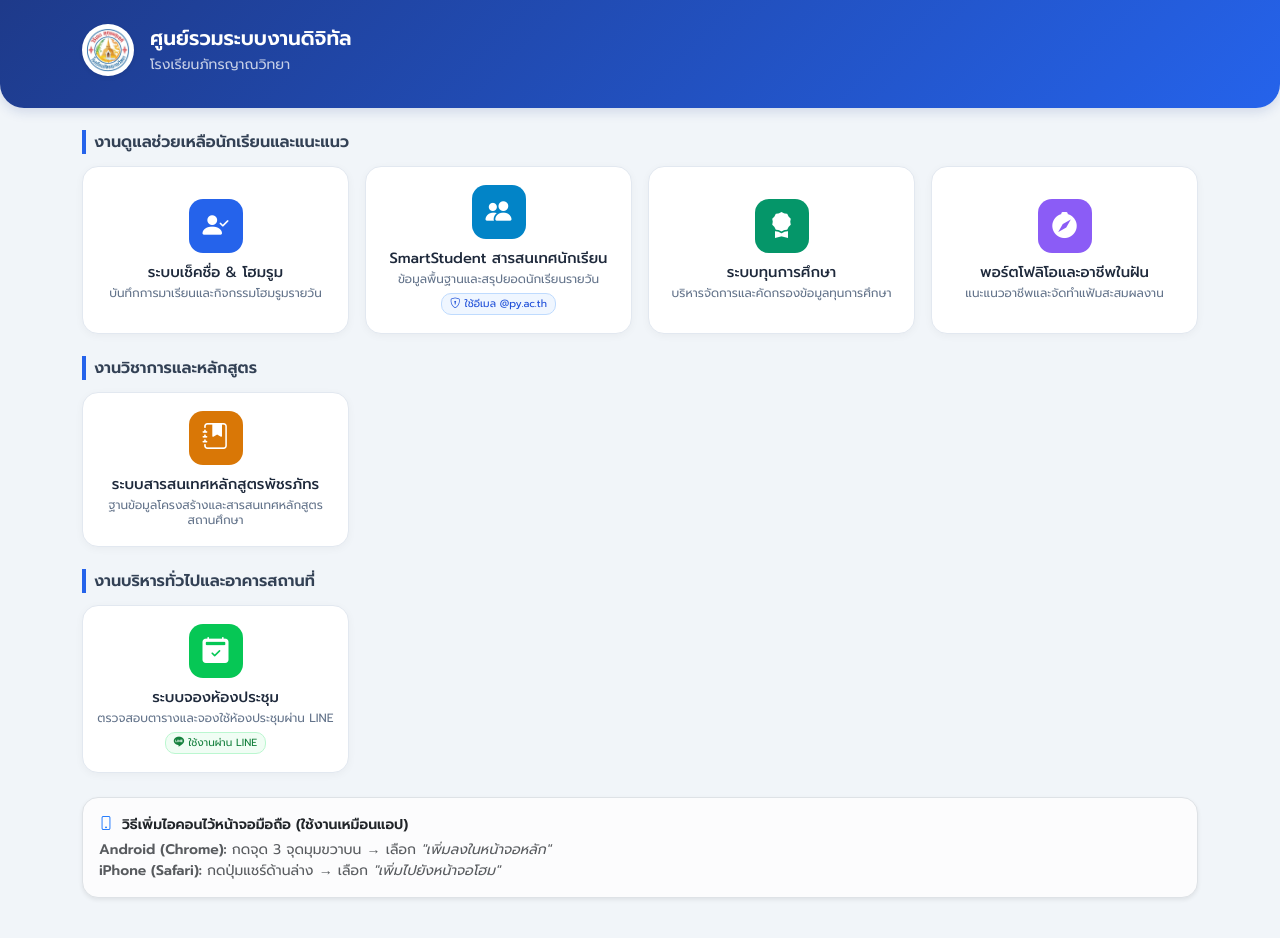
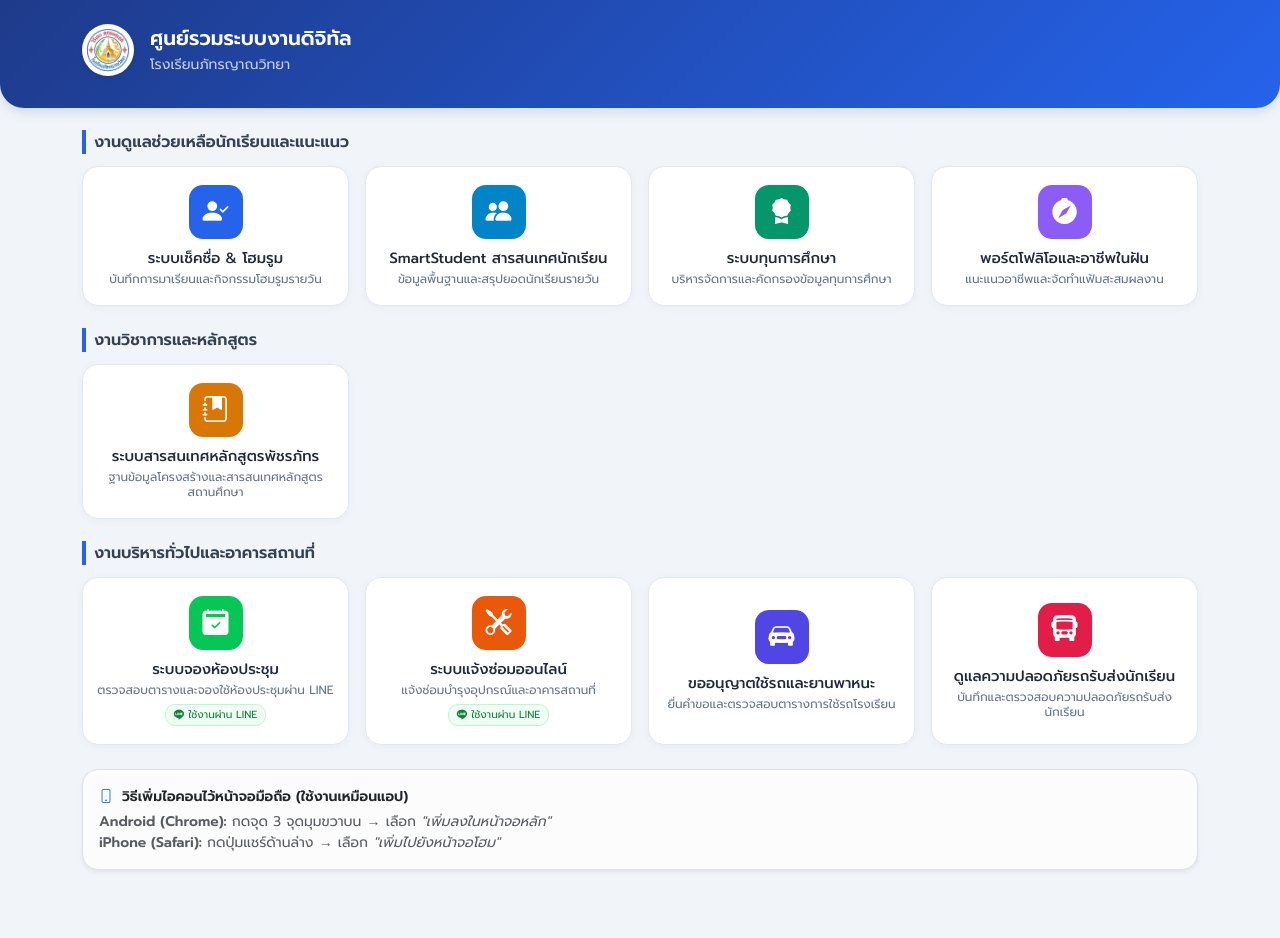
Before and after one commit to sarojboonyakan/py-portal, a plain HTML site: page index.html in a window 1280 px wide. Drawn offline with nearby package versions, Linux system fonts and the light colour scheme.

Commit message:
Update index.html

```diff
--- a/index.html
+++ b/index.html
@@ -79,15 +79,6 @@
       color: #64748b;
       line-height: 1.25;
     }
-    .badge-domain {
-      font-size: 0.65rem;
-      background-color: #eff6ff;
-      color: #1d4ed8;
-      border: 1px solid #bfdbfe;
-      padding: 2px 8px;
-      border-radius: 10px;
-      margin-top: 6px;
-    }
     .badge-line {
       font-size: 0.65rem;
       background-color: #f0fdf4;
@@ -136,7 +127,7 @@
 
   <script>
     // ==========================================
-    // ข้อมูลระบบงานทั้งหมดของโรงเรียนภัทรญาณวิทยา
+    // ข้อมูลระบบงานทั้งหมดของโรงเรียนภัทรญาณวิทยา (ครบ 9 ระบบ)
     // ==========================================
     const portalData = [
       {
@@ -154,9 +145,7 @@
             desc: "ข้อมูลพื้นฐานและสรุปยอดนักเรียนรายวัน",
             url: "https://script.google.com/a/macros/py.ac.th/s/AKfycbwcHyRpd9ri3CKWhNApMe8B5gkAmeHaUrP7_sCNAoAZldtnZfJAnsqO7OSCjqYsPZ5F/exec",
             icon: "bi-people-fill",
-            color: "#0284c7",
-            note: "ใช้อีเมล @py.ac.th",
-            noteType: "domain"
+            color: "#0284c7"
           },
           {
             title: "ระบบทุนการศึกษา",
@@ -197,6 +186,29 @@
             color: "#06c755",
             note: "ใช้งานผ่าน LINE",
             noteType: "line"
+          },
+          {
+            title: "ระบบแจ้งซ่อมออนไลน์",
+            desc: "แจ้งซ่อมบำรุงอุปกรณ์และอาคารสถานที่",
+            url: "https://line.me/R/ti/p/@364pbejc",
+            icon: "bi-tools",
+            color: "#ea580c",
+            note: "ใช้งานผ่าน LINE",
+            noteType: "line"
+          },
+          {
+            title: "ขออนุญาตใช้รถและยานพาหนะ",
+            desc: "ยื่นคำขอและตรวจสอบตารางการใช้รถโรงเรียน",
+            url: "https://pattarayan-vehicle-request.saran-phornphiriyani.chatgpt.site/",
+            icon: "bi-car-front-fill",
+            color: "#4f46e5"
+          },
+          {
+            title: "ดูแลความปลอดภัยรถรับส่งนักเรียน",
+            desc: "บันทึกและตรวจสอบความปลอดภัยรถรับส่งนักเรียน",
+            url: "https://script.google.com/macros/s/AKfycbxiGg2DFfiSm-CMjKvB-MQdQIIklDfdw_uxqiyrhvyXASchPLpocBITYuh54q3Fl8C-/exec",
+            icon: "bi-bus-front-fill",
+            color: "#e11d48"
           }
         ]
       }
@@ -208,12 +220,8 @@
       let html = `<div class="category-title">${group.category}</div><div class="row g-3">`;
       group.items.forEach(item => {
         let badgeHtml = '';
-        if (item.note) {
-          if (item.noteType === 'line') {
-            badgeHtml = `<span class="badge-line"><i class="bi bi-line me-1"></i>${item.note}</span>`;
-          } else {
-            badgeHtml = `<span class="badge-domain"><i class="bi bi-shield-lock me-1"></i>${item.note}</span>`;
-          }
+        if (item.note && item.noteType === 'line') {
+          badgeHtml = `<span class="badge-line"><i class="bi bi-line me-1"></i>${item.note}</span>`;
         }
         html += `
           <div class="col-6 col-md-4 col-lg-3">
```
